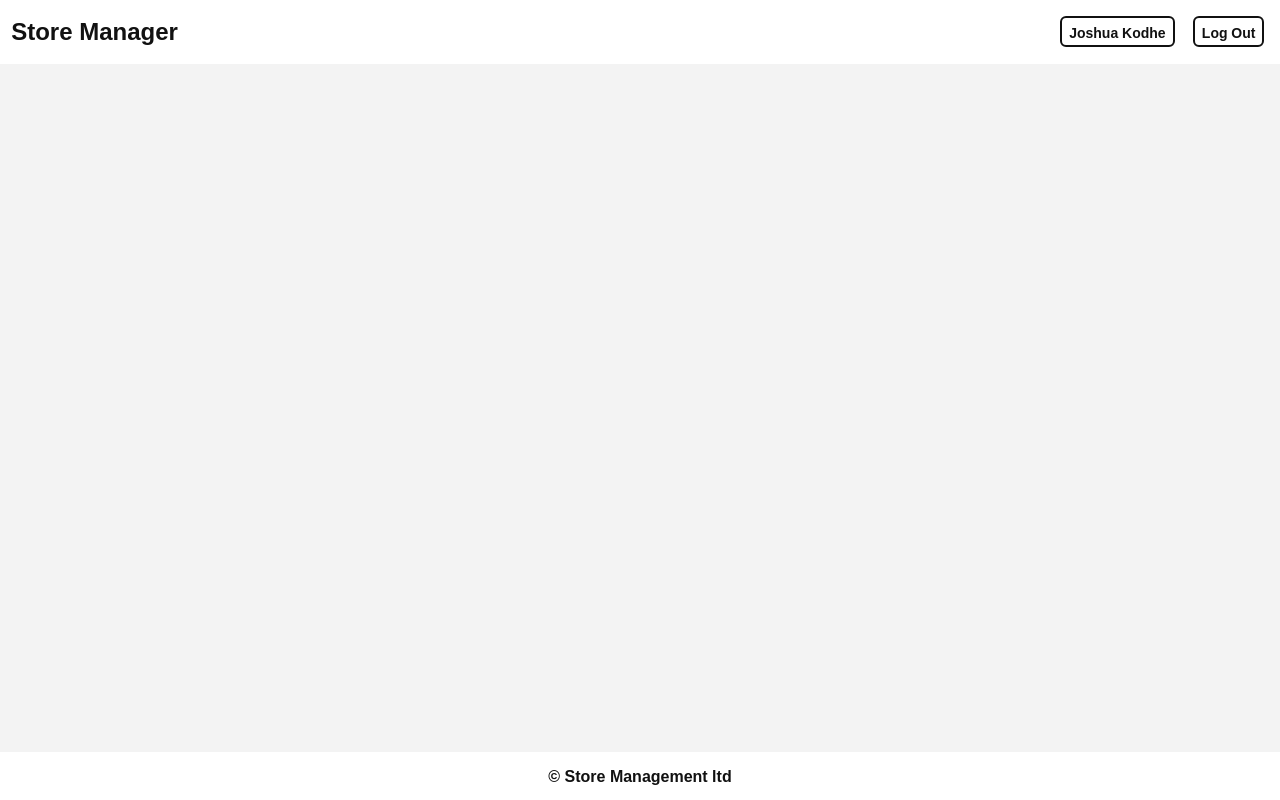
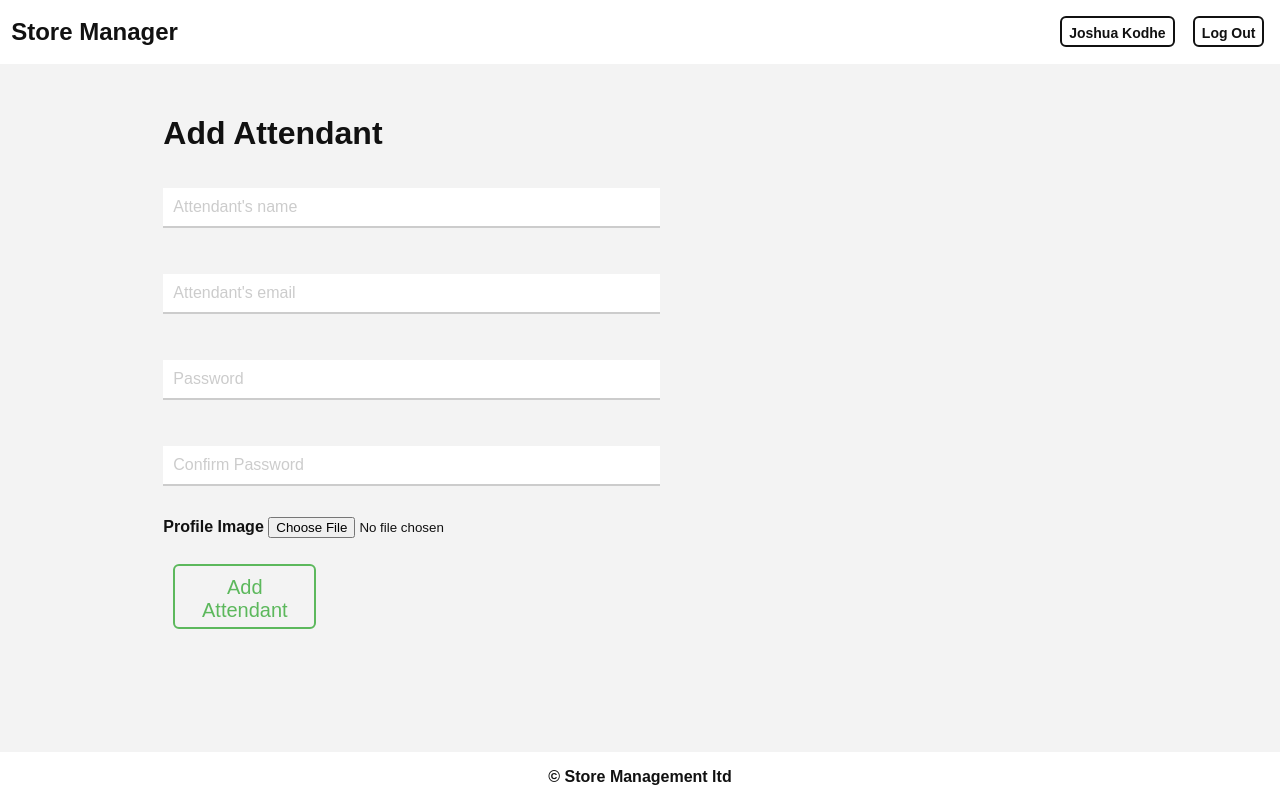
Before and after one commit to JoshuaKodhe/Store-Manager, a plain HTML site: page new-attendant-form.html in a window 1280 px wide. Drawn offline with Linux system fonts and the light colour scheme.

Commit message:
[Feature #161048229] Add add new attendant functionality
This adds a button on the profile page to a section that only
appears if the user is an admin.
It also creates a form that allows an admin to create a new
user

```diff
--- a/new-attendant-form.html
+++ b/new-attendant-form.html
@@ -1,11 +1,13 @@
 <!DOCTYPE html>
 <html lang="en" dir="ltr">
+
 <head>
   <meta charset="utf-8">
   <meta name="viewport" content="width=device-width, initial-scale=1.0">
   <link rel="stylesheet" href="resources/css/styles.css">
   <title>Store Manager | Create Attendant</title>
 </head>
+
 <body>
   <div class="container">
     <div class="header">
@@ -18,11 +20,25 @@
       </ul>
     </div>
     <div class="main">
+      <div class="signup">
+        <h1 class="signup-heading">Add Attendant</h1>
+        <form>
 
+          <p><input type="text" class="form-control" name="fullname" placeholder="Attendant's name"></p>
+          <p><input type="text" class="form-control" name="email" placeholder="Attendant's email"></p>
+          <p><input type="password" class="form-control" name="password" placeholder="Password"></p>
+          <p><input type="text" class="form-control" name="confirmpassword" placeholder="Confirm Password"></p>
+          <p>
+            <span class="text-heavy">Profile Image</span>
+      <input type="file" name="profileImage"></p>
+        </form>
+        <button name="button" class="btn btn-success btn-large">Add Attendant</button>
+      </div>
     </div>
     <div class="footer">
-      <p>	&copy; Store Management ltd</p>
+      <p> &copy; Store Management ltd</p>
     </div>
   </div>
 </body>
+
 </html>
```
Also changed, not shown: profile.html (+5 -0 lines). Lines whose indentation alone changed are shown as unchanged.
